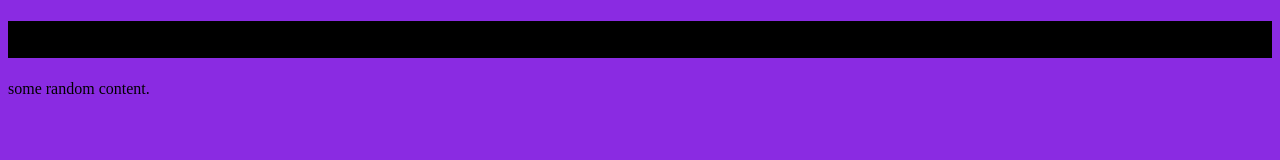
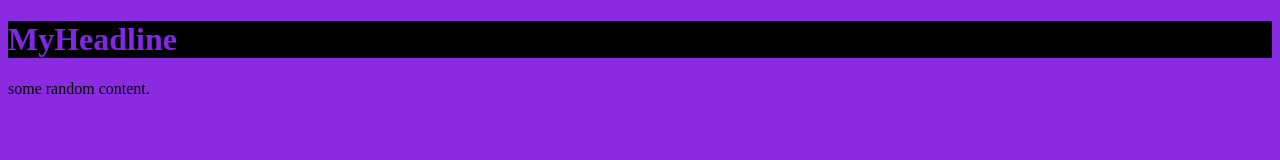
Before and after one commit to kat-in-debt/friendly-garbanzo, a plain HTML site: page index.html in a window 1280 px wide. Drawn offline with Linux system fonts and the light colour scheme.

Commit message:
Update index.html
changed the color of the leters in the title beacause of estetical purposes

```diff
--- a/index.html
+++ b/index.html
@@ -4,7 +4,9 @@
 <title>MyPage</title>
 <style>
 *{background-color:blueviolet; }
-h1{background-color: black;}
+h1{background-color: black;
+color: #8327E6;
+}
 </style>
 </head>
 <body>
```
